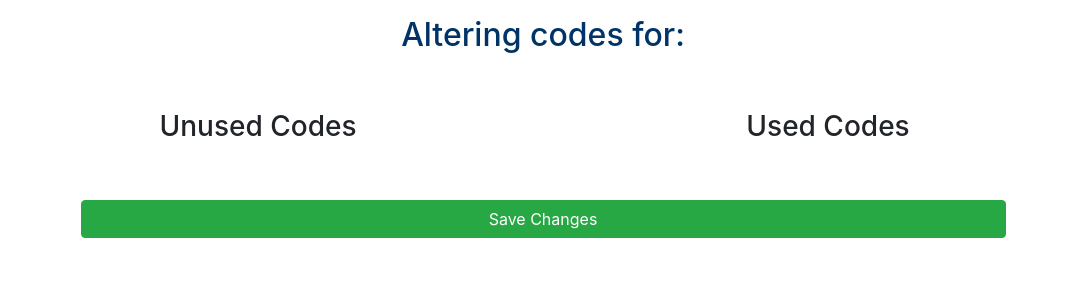
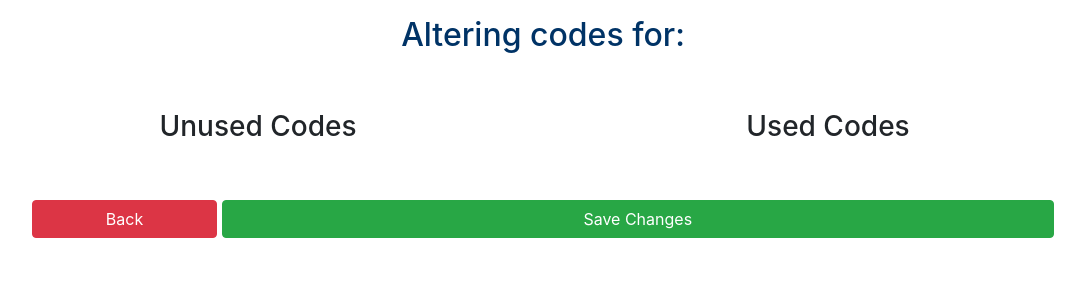
Before and after one commit to BobbyRobillard/marketing-management, a Django app: template posting/templates/posting/manage_codes.html in a window 1280 px wide. Shown: the part 168-468 px from the top of the page, without its empty margins (97-1182 px from the left). Run offline with Django 3.2, Linux system fonts and the light colour scheme; the template is opened without the code that fills it, so the values that code supplies are empty; some libraries are stand-ins or nearby versions.

Commit message:
added back button

```diff
--- a/posting/templates/posting/manage_codes.html
+++ b/posting/templates/posting/manage_codes.html
@@ -37,16 +37,25 @@ div {
         </label>
       </div><br>
       {% endfor %}
+      <br /><br />
     </div>
   </div>
-  <br /><br />
-  <button class="btn btn-success col-10">Save Changes</button>
+  <div class="row">
+    <div class="col">
+      <button class="btn btn-danger col-2">Back</button>
+      <button class="btn btn-success col-9">Save Changes</button>
+    </div>
+  </div>
 </div>
 {% endblock content %}
 
 {% block js %}
 <script>
-$('button').click(function() {
+$('.btn-danger').click(function() {
+  window.location.href = "{% url 'administration:view_project' pk=post.project.pk %}";
+});
+
+$('.btn-success').click(function() {
   $('input[type="checkbox"]').each(function() {
     console.log($(this).is(':checked') + "\n");
   });
```
